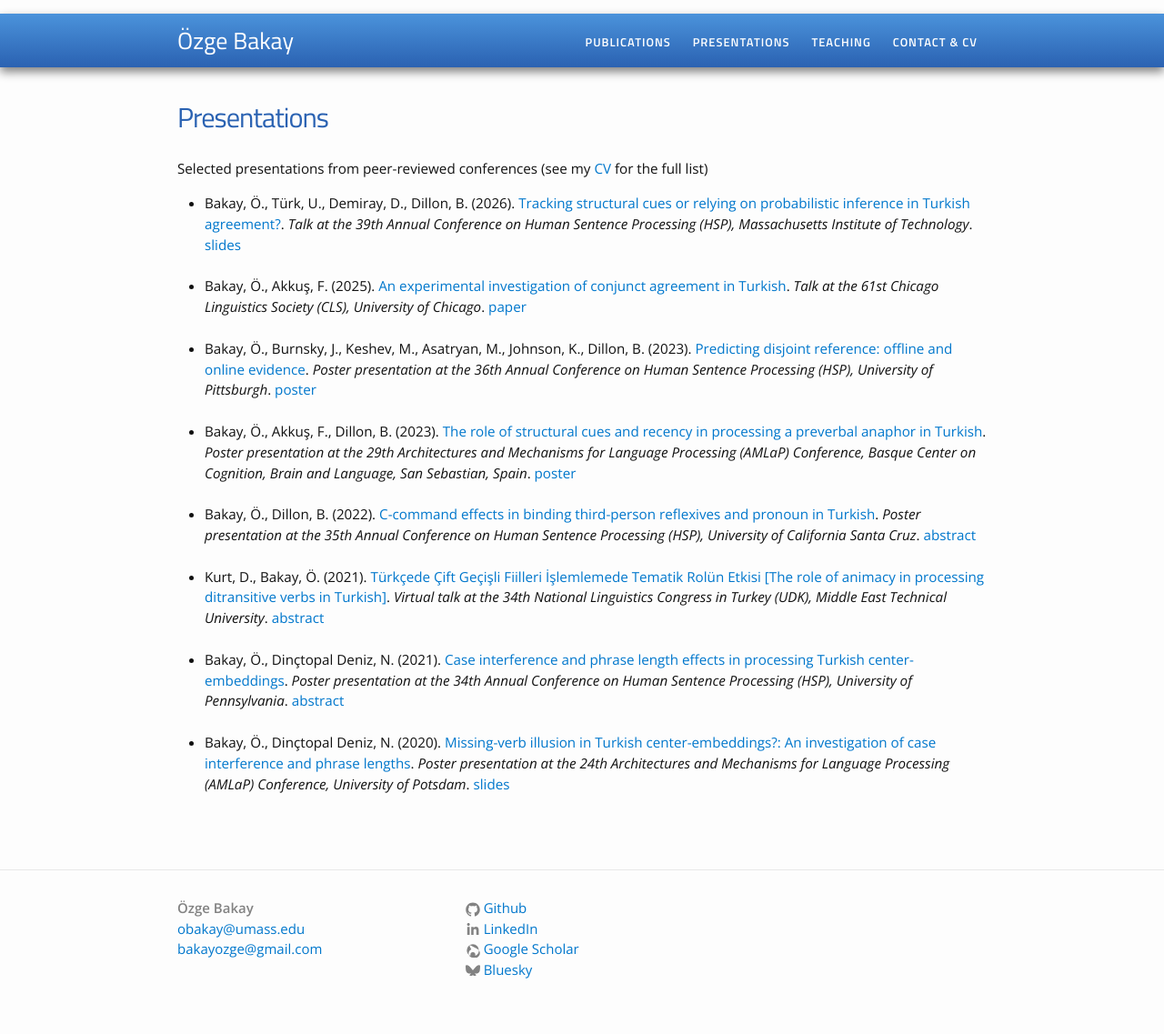
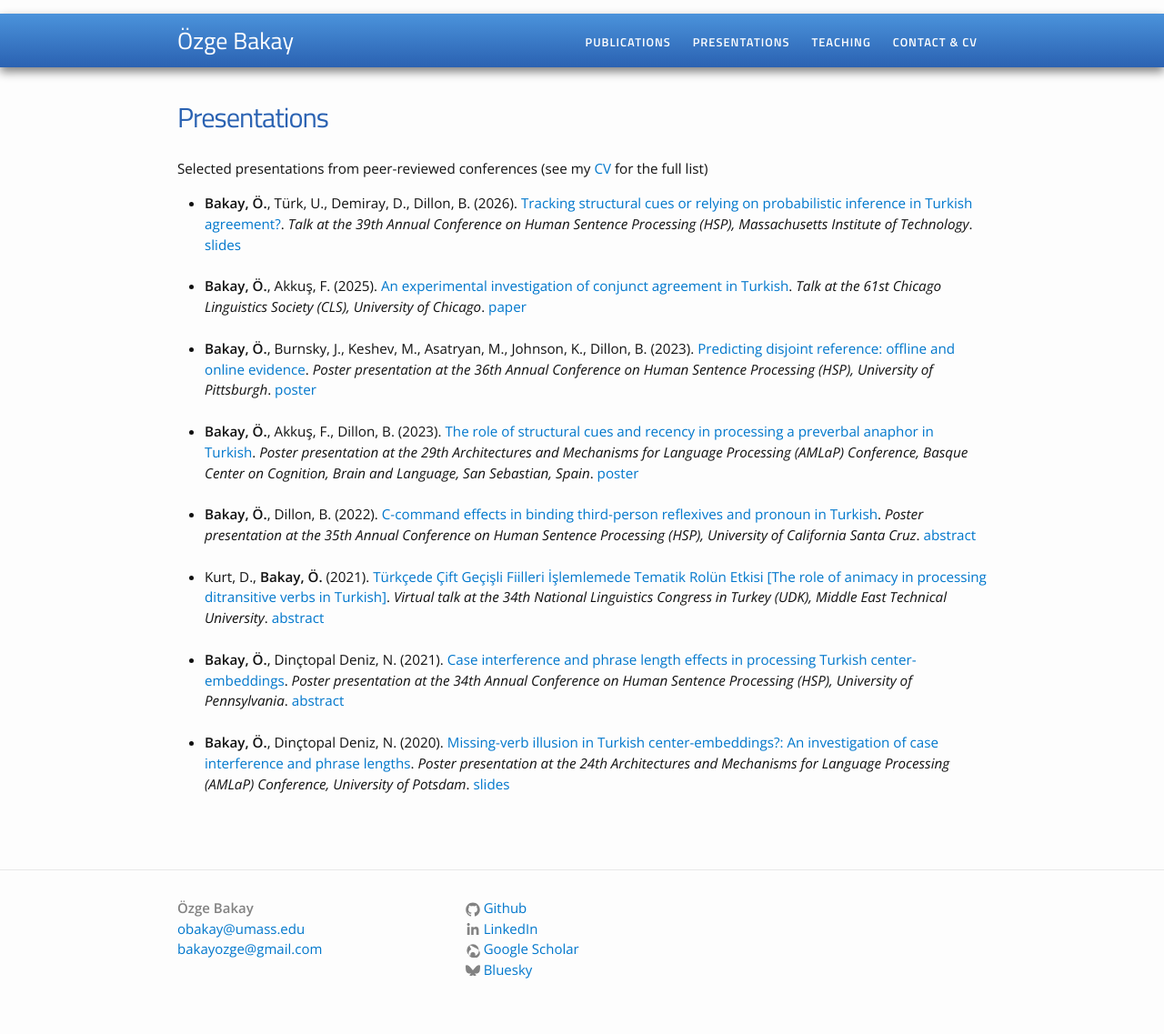
Before and after one commit to ozgebakay/ozgebakay.github.io, a Jekyll site: the page built from presentations.md, in a window 1280 px wide. Shown: the whole page at 91% size. Built offline with Jekyll 4.4.1, drawn with Linux system fonts in a browser that asks for light colours.

Commit message:
Update presentations.md

```diff
--- a/presentations.md
+++ b/presentations.md
@@ -8,7 +8,7 @@ Selected presentations from peer-reviewed conferences (see my <a href="/cv/OzgeB
 {% assign sorted = site.presentations | sort: "year" | reverse %}
 {% for p in sorted %}
 	<li>
-		{% for author in p.authors %}{{ author }}{% unless forloop.last %}, {% endunless %}{% endfor %}
+		{% for author in p.authors %}{% if author contains "Bakay" %}<b>{{ author }}</b>{% else %}{{ author }}{% endif %}{% unless forloop.last %}, {% endunless %}{% endfor %}
 		({{ p.year }}). <a href="{{ p.url }}">{{ p.title }}</a>. <i>{{ p.venue }}</i>.
 		{% if p.pdf %}<a href="{{ p.pdf }}">{{ p.link_label }}</a>{% endif %}
 	</li>
```
